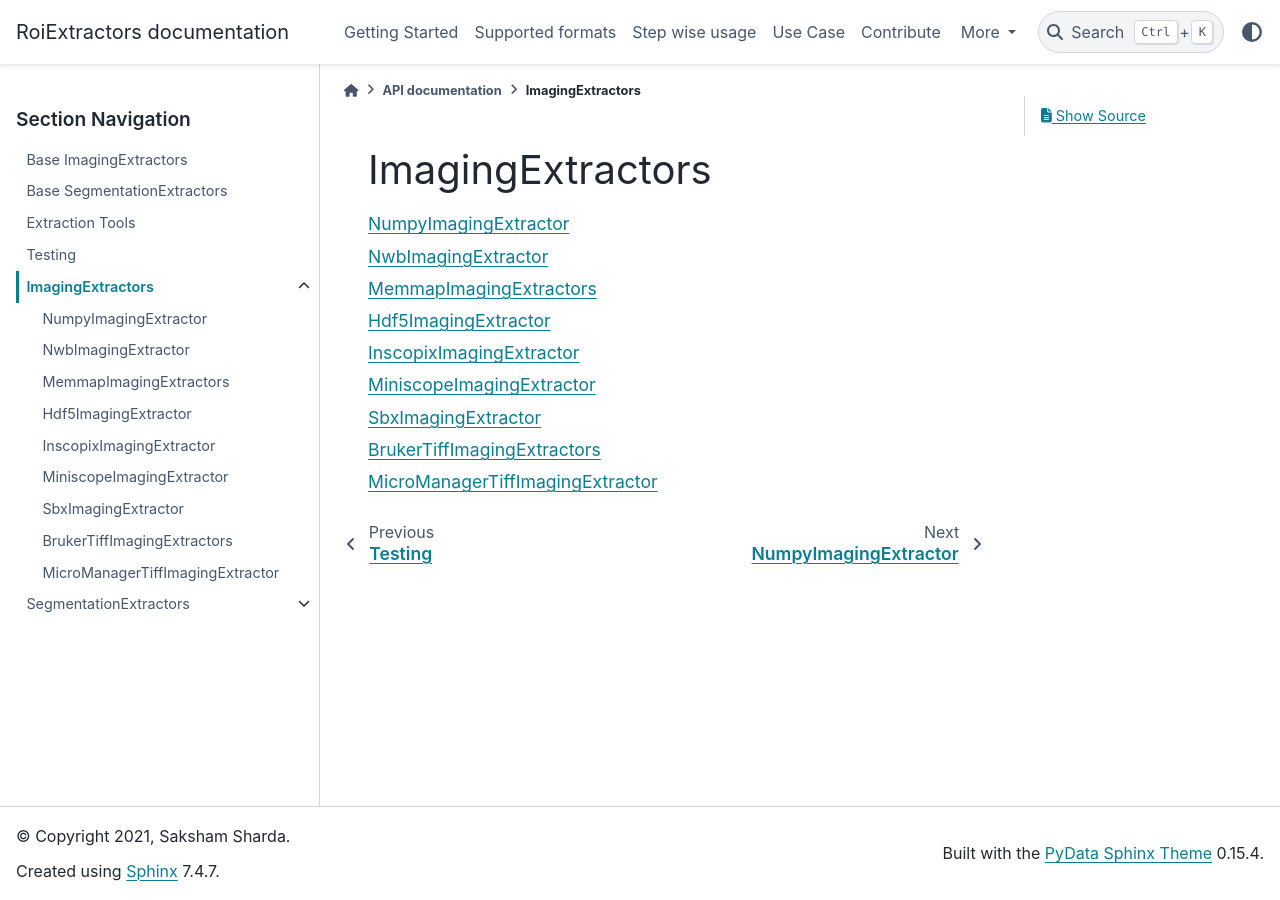
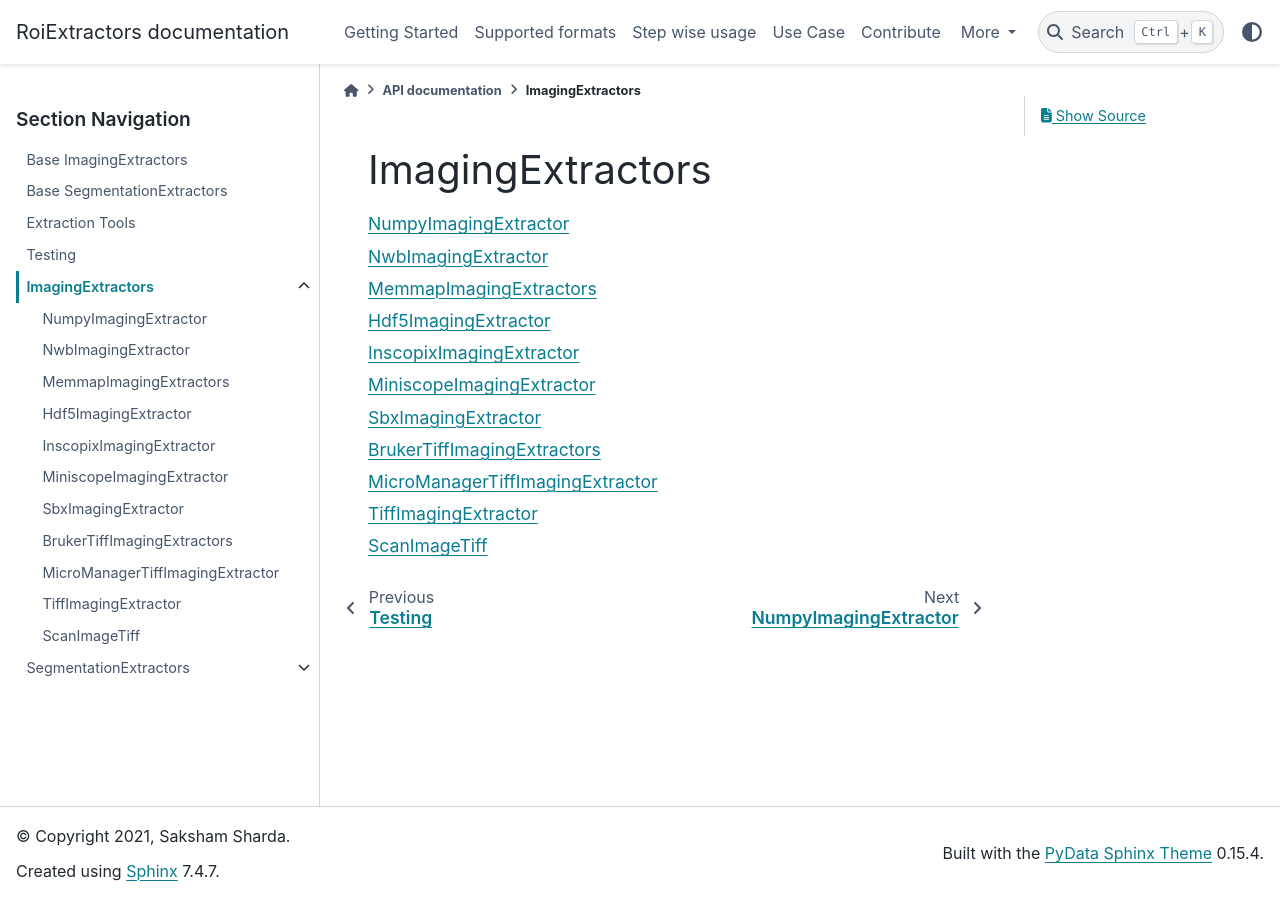
Before and after one commit to catalystneuro/roiextractors, a Sphinx documentation site: the page built from docs/source/my_api/imaging_extractors/index.rst, in a window 1280 px wide. Built offline with Sphinx 7.4.7 and the PyData theme 0.15.4, drawn with Linux system fonts in a browser that asks for light colours.

Commit message:
added scanimage

```diff
--- a/docs/source/my_api/imaging_extractors/index.rst
+++ b/docs/source/my_api/imaging_extractors/index.rst
@@ -13,3 +13,5 @@ ImagingExtractors
   sbximagingextractor
   brukertiffimagingextractors
   micromanagertiffimagingextractor
+  tiffimagingextractor
+  scanimagetiffimagingextractors
--- /dev/null
+++ b/docs/source/my_api/imaging_extractors/tiffimagingextractor.rst
@@ -0,0 +1,3 @@
+TiffImagingExtractor
+--------------------
+.. autoclass:: roiextractors.TiffImagingExtractor
```
Also changed, not shown: docs/source/my_api/imaging_extractors/scanimagetiffimagingextractors.rst (added, +10 -0 lines).
